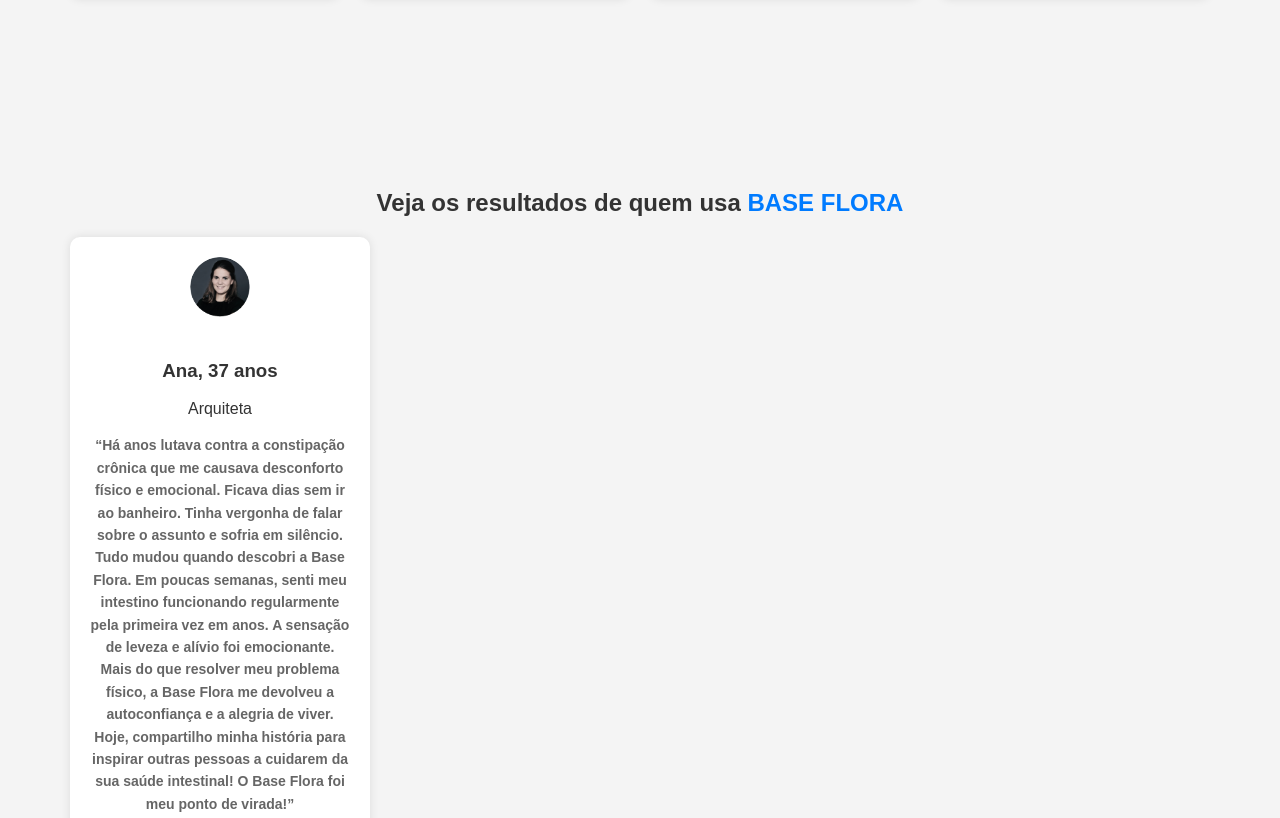
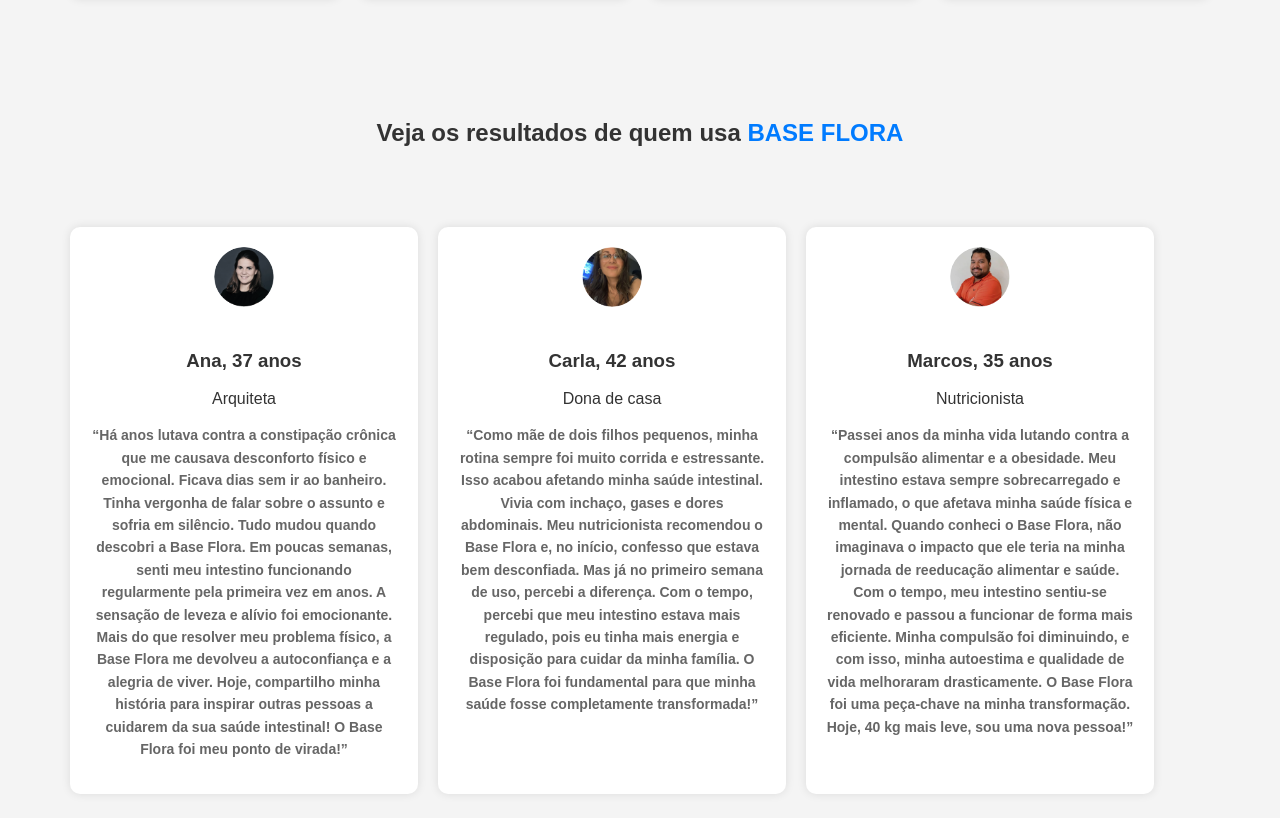
Before and after one commit to Estefanilira/Back-Redirect-pv, a plain HTML site: page Backredrect.html in a window 1280 px wide. Shown: the part 1224-2042 px from the top of the page. Drawn offline with Linux system fonts and the light colour scheme.

Commit message:
depoimentos

```diff
--- a/Backredrect.html
+++ b/Backredrect.html
@@ -73,8 +73,9 @@
             </div>
         </div>
 
+        <h2>Veja os resultados de quem usa <span>BASE FLORA</span></h2>
         <section class="testimonials">
-            <h2>Veja os resultados de quem usa <span>BASE FLORA</span></h2>
+
             <div class="testimonial">
                 <img src="img/ana.png" alt="Ana">
                     <h3>Ana, 37 anos</h3>
--- a/css/styles.css
+++ b/css/styles.css
@@ -186,21 +186,20 @@ h2 {
 /* Final cards */
 
 /* Inicio depoimentos */
+h2 {
+    text-align: center;
+    color: #333;
+}
 
+h2 span {
+    color: #007bff;
+}
 .testimonials {
     max-width: 1200px;
     margin: 50px auto;
     padding: 20px;
     text-align: center;
-}
-
-.testimonials h2 {
-    text-align: center;
-    color: #333;
-}
-
-.testimonials h2 span {
-    color: #007bff;
+    display: flex;
 }
 
 .testimonial-container {
```
